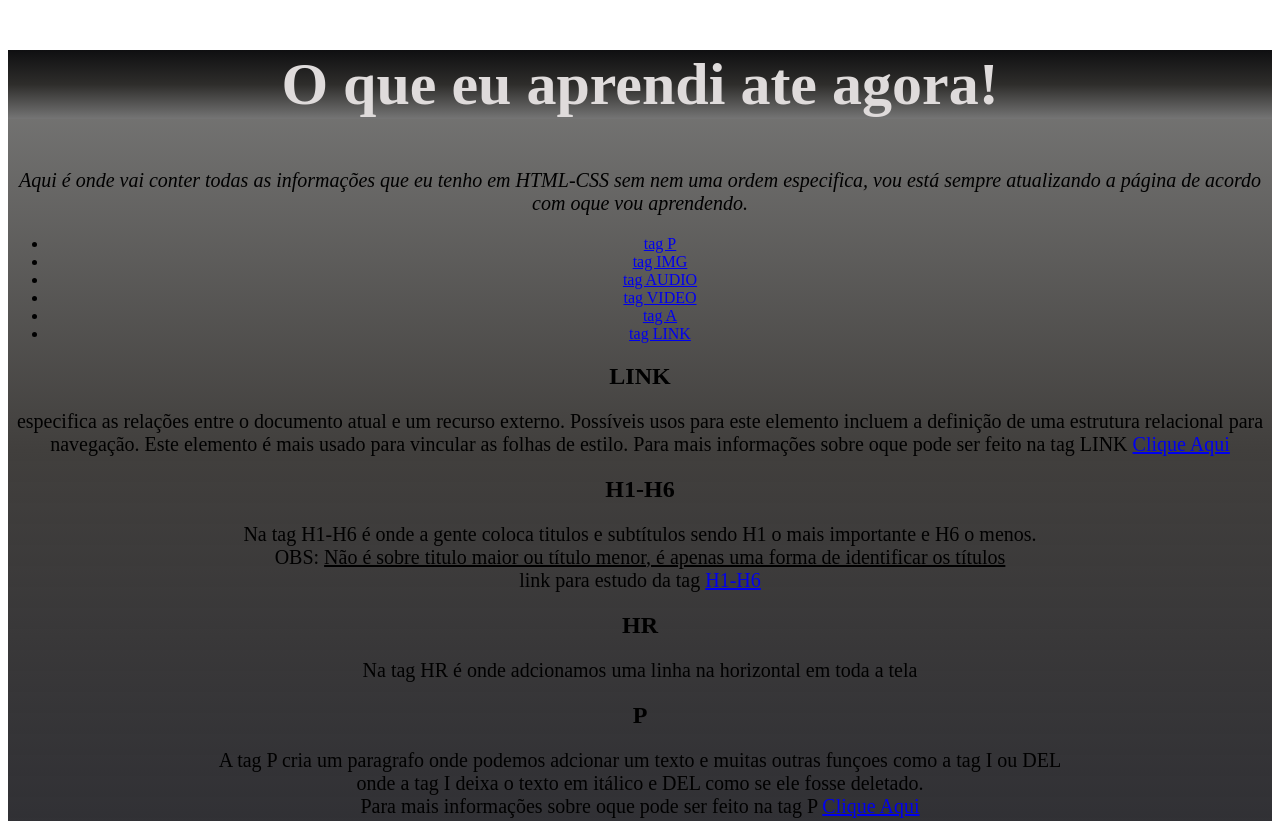
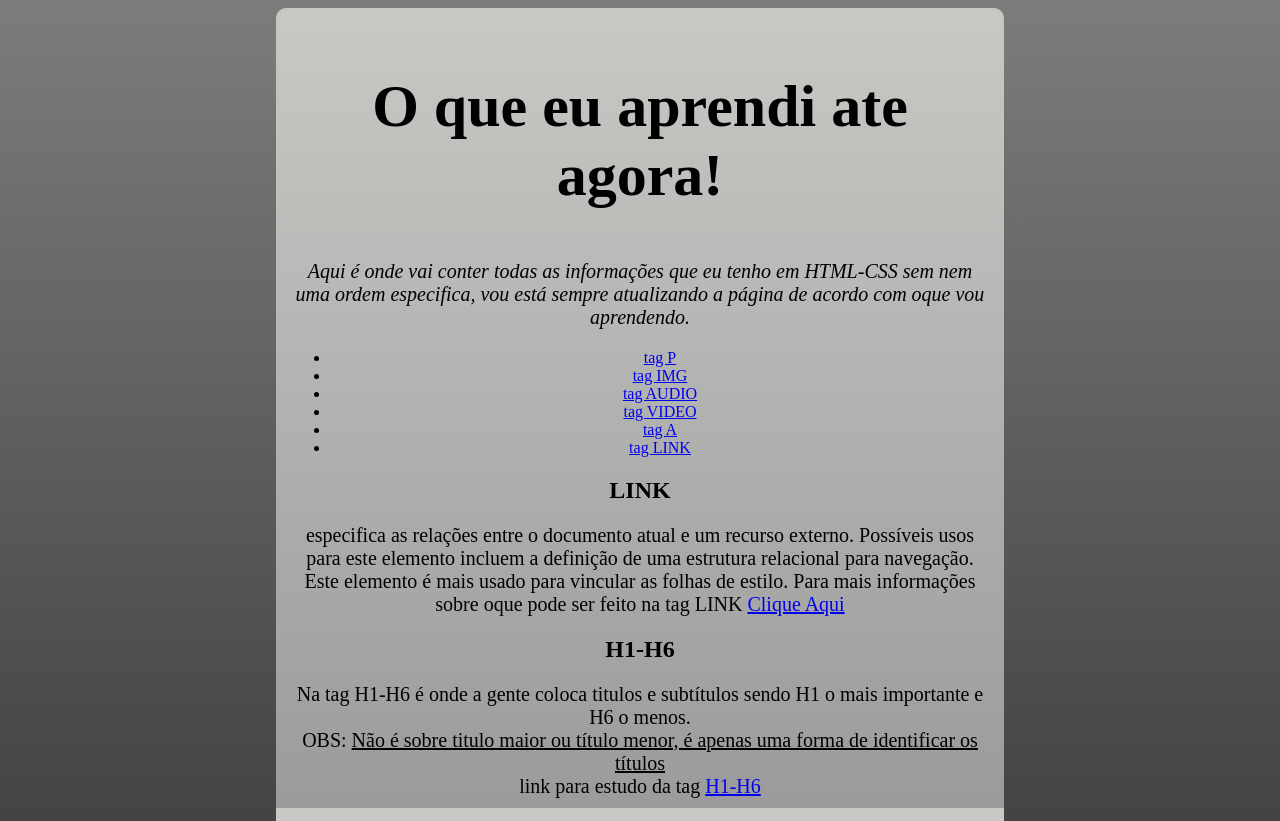
Before and after one commit to DatiorD/aprendendo_html-css, a plain HTML site: page aprendendo/index.html in a window 1280 px wide. Shown: the top 821 px of the page. Drawn offline with Linux system fonts and the light colour scheme.

Commit message:
aprendendo-6

```diff
--- a/aprendendo/style.css
+++ b/aprendendo/style.css
@@ -1,13 +1,18 @@
+body {
+    background-image: linear-gradient(to bottom, #7c7c7b, #413f3d, #1f1f24ec);
+}
 
 h1 {
     font-size: 60px;
-    background-image: linear-gradient(to bottom, #0F0F11, #2E2D2B, #757575);
-    color: rgb(223, 219, 219);
 }
 section {
+    border-radius: 10px;
+    background-image: linear-gradient(to bottom, #c8c8c5, #9b9b9b);
+    width: 700px;
     text-align: center;
-    background-image: linear-gradient(to bottom, #7c7c7b, #413f3d, #1f1f24ec);
     background-attachment: fixed;
+    margin: auto;
+    padding: 14px;
 }
 p {
     color: rgb(0, 0, 0);
```
